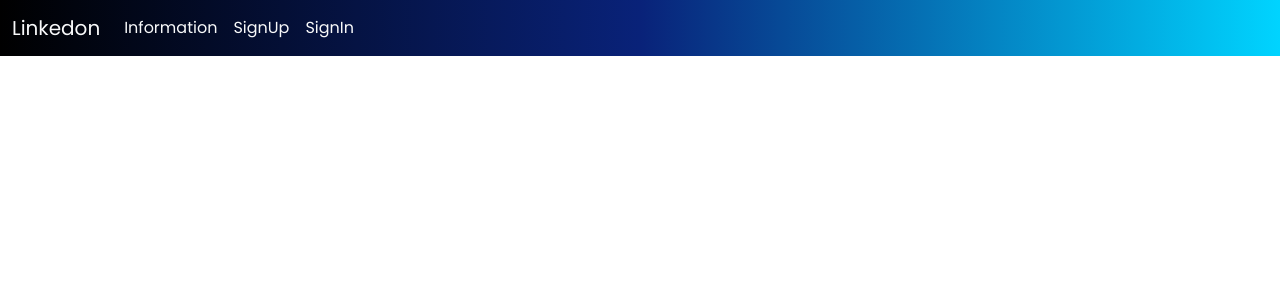
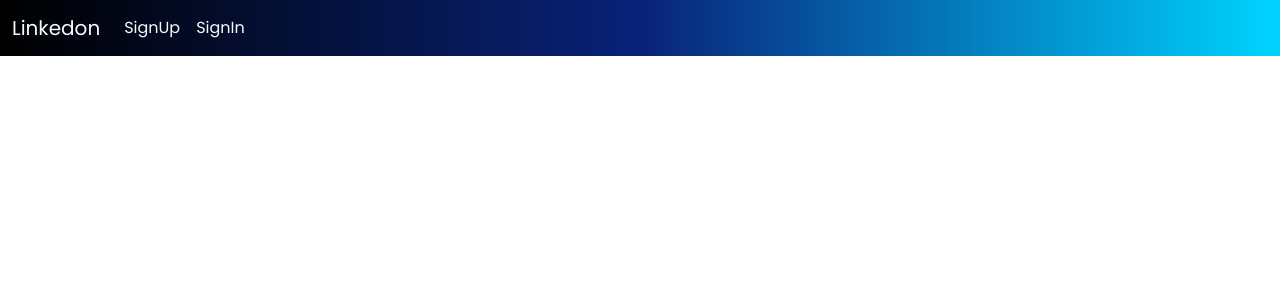
Before and after one commit to echeverriaalex/TP-FINAL-LAB4, a PHP site: template Views/nav.php in a window 1280 px wide. Shown: the top 300 px of the page. Run offline with PHP 8.4, Linux system fonts and the light colour scheme; the template is opened without the code that fills it, so the values that code supplies are empty; some libraries are stand-ins or nearby versions.

Commit message:
borro informacion que estaba de mas

```diff
--- a/Views/nav.php
+++ b/Views/nav.php
@@ -6,9 +6,6 @@
     </button>
     <div class="collapse navbar-collapse" id="navbarSupportedContent">
       <ul class="navbar-nav me-auto mb-2 mb-lg-0">
-        <li class="nav-item">
-          <a class="nav-link text-light" href="">Information</a>
-        </li>
         <li class="nav-item">
           <a class="nav-link text-light" href="<?php echo FRONT_ROOT?>User/ShowSignUpView">SignUp</a>
         </li>
```
